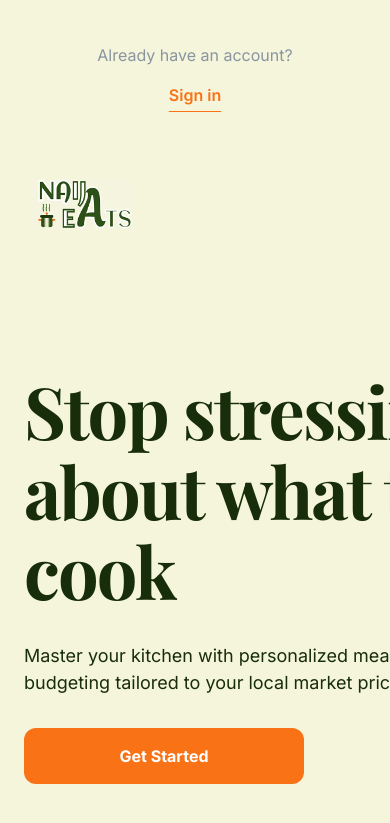
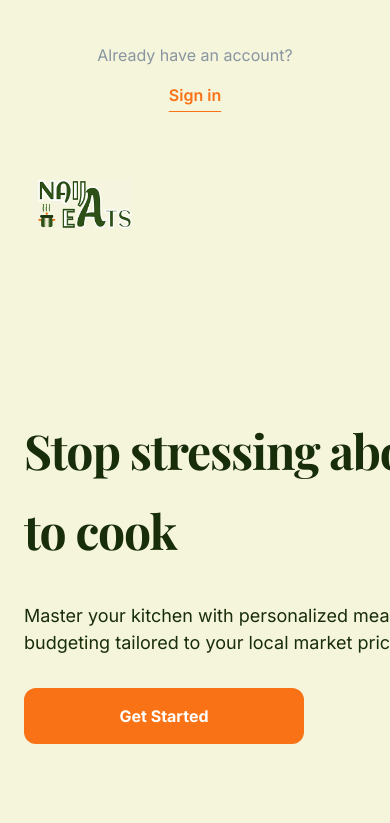
Before and after one commit to CAYA-HQ/Naija_Eats, a React (Vite) app in the folder frontend/: page /onboarding/welcome in a window 390 px wide. Shown: the part 689-1512 px from the top of the page. Built offline with nearby package versions, Linux system fonts and the light colour scheme; no server answers; a web font is replaced by a local one.

Commit message:
feat: implement WelcomePage and SignIn components with responsive UI and authentication logic

```diff
--- a/frontend/src/onboarding/WelcomePage.jsx
+++ b/frontend/src/onboarding/WelcomePage.jsx
@@ -64,7 +64,7 @@ const WelcomePage = () => {
         />
         <div>
           <div className="w-auto mb-auto h-full flex flex-col justify-center items-center gap-6">
-            <h2 className="text-[72px] text-text-primary tracking-tight leading-20 font-bold text-left pb-2">
+            <h2 className="text-5xl text-text-primary tracking-tight leading-20 font-bold text-left pb-2">
               Stop stressing about what to cook
             </h2>
 
--- a/frontend/src/pages/auth/SignIn.jsx
+++ b/frontend/src/pages/auth/SignIn.jsx
@@ -50,11 +50,11 @@ const SignIn = () => {
           <img
             src="/images/sign-in-hero.webp"
             alt="Nigerian Jollof Rice"
-            className="w-full h-full object-cover lg:hidden"
+            className="w-full h-full object-cover block lg:hidden"
           />
           <img
             src="/images/homepage-desktop-picture.jpeg"
-            alt="Nigerian Jollof Rice"
+            alt=""
             className="w-full h-full object-cover hidden lg:block"
           />
           <div className="absolute inset-0 bg-black/50 flex flex-col items-start justify-center px-4">
```
Also changed, not shown: frontend/public/images/homepage-desktop-picture.jpeg (renamed from frontend/public/images/hompage-desktop-picture.jpeg).
